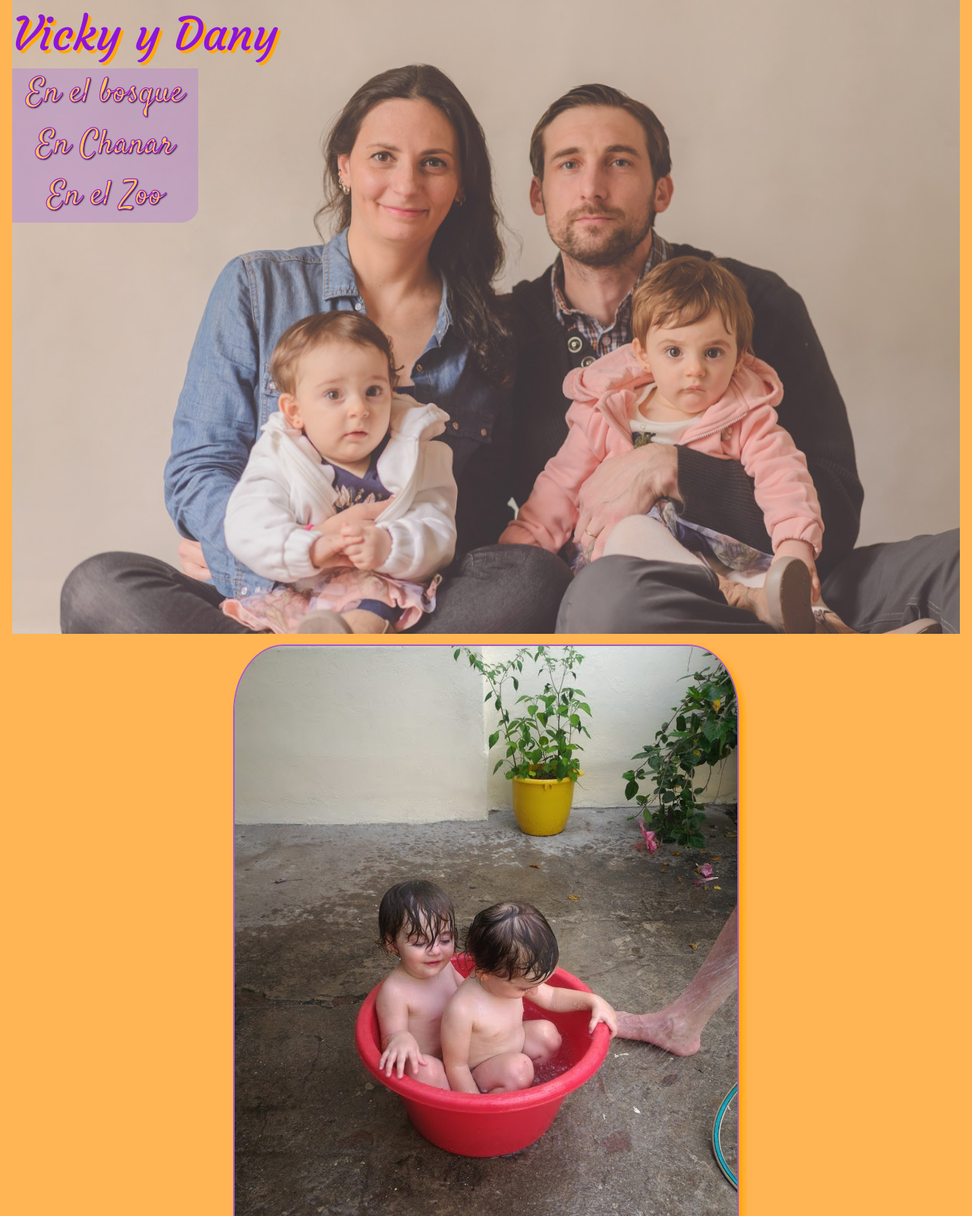
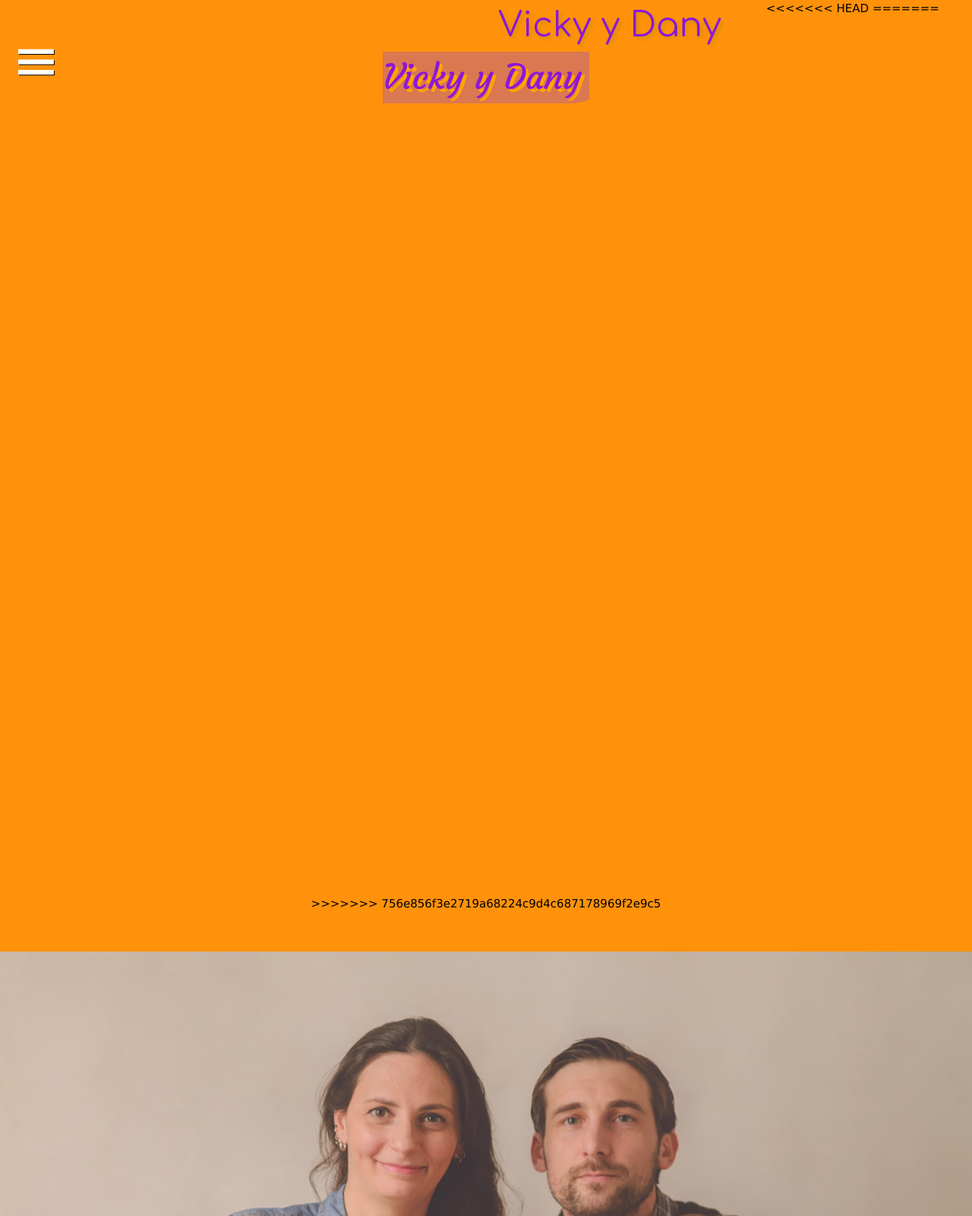
Before and after one commit to azathothian/azathothian.github.io, a plain HTML site: page index.html in a window 1280 px wide. Shown: the top 1600 px of the page at 76% size. Drawn offline with Linux system fonts and the light colour scheme; a web font is replaced by a local one.

Commit message:
Add files via upload

```diff
--- a/index.html
+++ b/index.html
@@ -12,45 +12,59 @@
             padding: 0;
         }
         body { width: 100%;
-            background-color: #ffb553;
             text-align: center;
+       background: rgba(255,146,10,1);
+;
         }
-        p {
-            display: inline-block;
-            font-family: Courgette;
-            text-align: center;
-            font-size: 4em;
+
+        #titulo {
+            font-family: Comfortaa;
+            text-shadow: 3px 3px 5px #d49005;
+            font-size: 3em;
+            margin-left: 50%;
             color: #8e16d9;
-            text-shadow: 4px 4px orange
-        }
-        header { text-align: center;
+            float: left;
+                }
+ nav { text-align: center;
          z-index: 20;
             position: fixed;
             cursor: pointer
         }
+         p {
+           display: inline-block;
+            font-family: Courgette;
+            text-align: center;
+            font-size: 3em;
+            color: #8e16d9;
+            text-shadow: 4px 4px orange;
+            background-color: rgba(155, 76, 204, 0.37);
+            padding-right: 10px;
+            border-bottom-right-radius: 10%
+        }
 
         .menu {
-            background-color: rgba(179, 134, 208, 0.46);
-            width: 70%;
+            width: 150%;
+            margin-top: 70%;
             position:relative;
             font-family: Satisfy;
-            font-size: 3em;
+            font-size: 2.5em;
             opacity: 10;
-            color: #ffc355;
-             -webkit-text-stroke: 1px #8e16d9;
+            color: #ffe6b9;
+/*             -webkit-text-stroke: 1px #8e16d9;*/
             text-shadow: 1px 1px 2px black;
             border-bottom-right-radius: 10%;
-            left: -100%;
-            z-index: -1;
-        cursor: pointer;
+            left: -200%;
+            background-color: rgba(142, 22, 217, 0.61);
+                   cursor: pointer;
+            list-style: none
                             }
 
         .menu li a {
                 text-decoration: none;
         }
-        header:hover .menu{
+        nav:hover .menu{
             display: block;
-            left: 0%;
+            left: -45%;
             -webkit-transition: all 1s ease-in-out
         }
 
@@ -67,41 +81,104 @@
         }
         #tapa {
             width: 100%;
+               z-index: -100;
+            position: fixed;
+            margin-left: -50%;
+            margin-top: 4%;
+
         }
         #fotitos {
+<<<<<<< HEAD
+            display: none;
+
+=======
             margin-top: -0%;
 /*               display: none */
+>>>>>>> 756e856f3e2719a68224c9d4c687178969f2e9c5
         }
         #fotitos img {
                  border-radius: 10%;
-            border-width: 2px;
-            border-style: solid;
+            border-width: 4px;
+            border-style: double;
             border-color: #a15bcc;
-            margin-top: 1%;
-            box-shadow: 6px 6px 8px orange
+            margin-top: 5%;
+            box-shadow: 6px 6px 8px orange;
+
+
         }
+
+
+        #todo {
+/*                       display: none;*/
+            float: right;
+            position: relative;
+        }
+        #inicio {
+            float: left;
+            width: 10px;
+        }
+           input[type=checkbox]{
+    display: none;
+               }
+
+    input:checked ~ #todo {
+            display: block;
+                    }
+
+    label {
+            cursor: pointer;
+            font-size: 5em;
+            color: white;
+        text-shadow: 1px 1px black;
+        }
+
+
+
+
     </style>
 <script>
-    function bosque1() {
-        document.getElementById('foto2').src = bos2.jpg;
+    function cumple1() {
+         document.getElementById('fotitos').style.display = 'block';
+                document.getElementById('tapa').style.opacity = '0.2';
+        document.getElementById('foto1').src = "cump1.jpg";
+        document.getElementById('foto2').src = "cump2.jpg";
+        document.getElementById('foto3').src = "cump3.jpg";
+        document.getElementById('foto4').src = "cump4.jpg";
+        document.getElementById('foto5').src = "cump5.jpg";
 
     }
     function zoo1() {
-         document.getElementById('foto1').src = "zoo1.jpg";
+        document.getElementById('fotitos').style.display = 'block';
+        document.getElementById('tapa').style.opacity = '0.2';
+        document.getElementById('foto1').src = "zoo1.jpg";
         document.getElementById('foto2').src = "zoo2.jpg";
         document.getElementById('foto3').src = "zoo3.jpg";
+        document.getElementById('foto4').src = "zoo4.jpg";
+        document.getElementById('foto5').src = "zoo5.jpg";
 
     }
     function cha1() {
-         document.getElementById('foto1').src = "cha1.jpg";
+          document.getElementById('tapa').style.opacity = '0.2';
+          document.getElementById('fotitos').style.display = 'block';
+             document.getElementById('foto1').src = "cha1.jpg";
         document.getElementById('foto2').src = "cha2.jpg";
         document.getElementById('foto3').src = "cha3.jpg";
+         document.getElementById('foto4').src = "cha4.jpg";
+         document.getElementById('foto5').src = "cha5.jpg";
 
     }
+
     </script>
 </head>
 <body>
+<<<<<<< HEAD
+    <header class="w3-container" id="titulo">Vicky y Dany</header>
+    <nav class="w3-container"><label for="check">≡</label><input type="checkbox" id="check">
+        <div id="todo">
+            <ul class="menu"><li><a href="#" id="cumple" onclick="cumple1()">Cumple 1 año</a></li><li><a id="chanar" href="#" onclick="cha1()">En Chañar</a></li><li><a href="#" id="zoo" onclick="zoo1()">En el Zoo</a></li></ul></div></nav>
+=======
     <header class="w3-container"><p>Vicky y Dany</p><ul class="menu"><li><a href="#" id="bosque" onclick="bosque1()">En el bosque</a></li><li><a id="chanar" href="#" onclick="cha1()">En Chanar</a></li><li><a href="#" id="zoo" onclick="zoo1()">En el Zoo</a></li></ul></header>
+>>>>>>> 756e856f3e2719a68224c9d4c687178969f2e9c5
 
 <section class="w3-container">
     <img id="tapa" src="tapa.jpg">
@@ -109,7 +186,12 @@
     <img id="foto1" src="cha1.jpg" class="w3-image">
     <img id="foto2" src="cha2.jpg" class="w3-image">
     <img id="foto3" src="cha3.jpg" class="w3-image">
+<<<<<<< HEAD
+    <img id="foto4" src="cha4.jpg" class="w3-image">
+    <img id="foto5" src="cha5.jpg" class="w3-image"></div><br>
+=======
     <img id="foto4" src="cha4.jpg" class="w3-image"></div><br>
+>>>>>>> 756e856f3e2719a68224c9d4c687178969f2e9c5
     </section>
 </body>
 </html>
```
Also changed, not shown: cump1.jpg (added), cump2.jpg (added), cump3.jpg (added), cump4.jpg (added), cump5.jpg (added).
